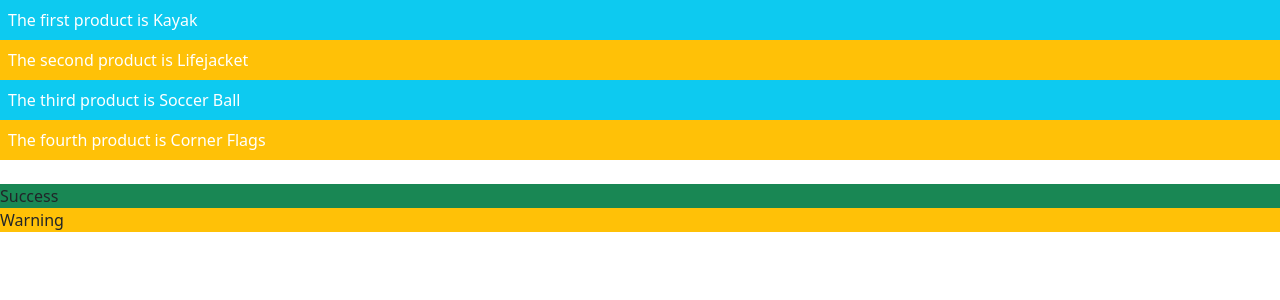
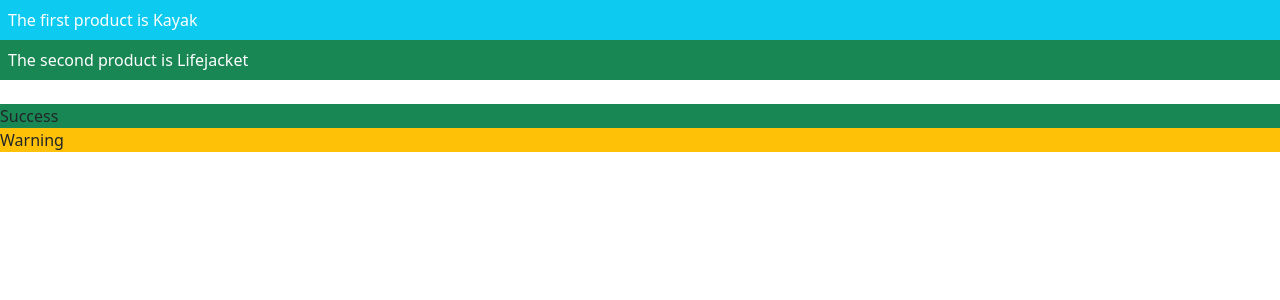
Before and after one commit to kirtnoel/Angular16Project, an Angular app: page / in a window 1280 px wide. Shown: the top 300 px of the page. Built offline with nearby package versions, Linux system fonts and the light colour scheme.

Commit message:
listing 11.12

```diff
--- a/src/app/template.html
+++ b/src/app/template.html
@@ -2,15 +2,11 @@
   <div [class]="getClasses(0)">
       The first product is {{ products()[0].name }}
   </div>
-  <div [class]="getClasses(1)">
-      The second product is {{ products()[1].name }}
+  <div class="p-2"
+      [class.bg-success]="(products()[1].price ?? 0) < 50"
+      [class.bg-info]="(products()[1].price ?? 0) >= 50">
+          The second product is {{products()[1].name}}
   </div>
-  <div [class]="getClasses(0)">
-    The third product is {{ products()[2].name }}
-</div>
-<div [class]="getClasses(1)">
-    The fourth product is {{ products()[3].name }}
-</div>
 </div>
 
 
```
